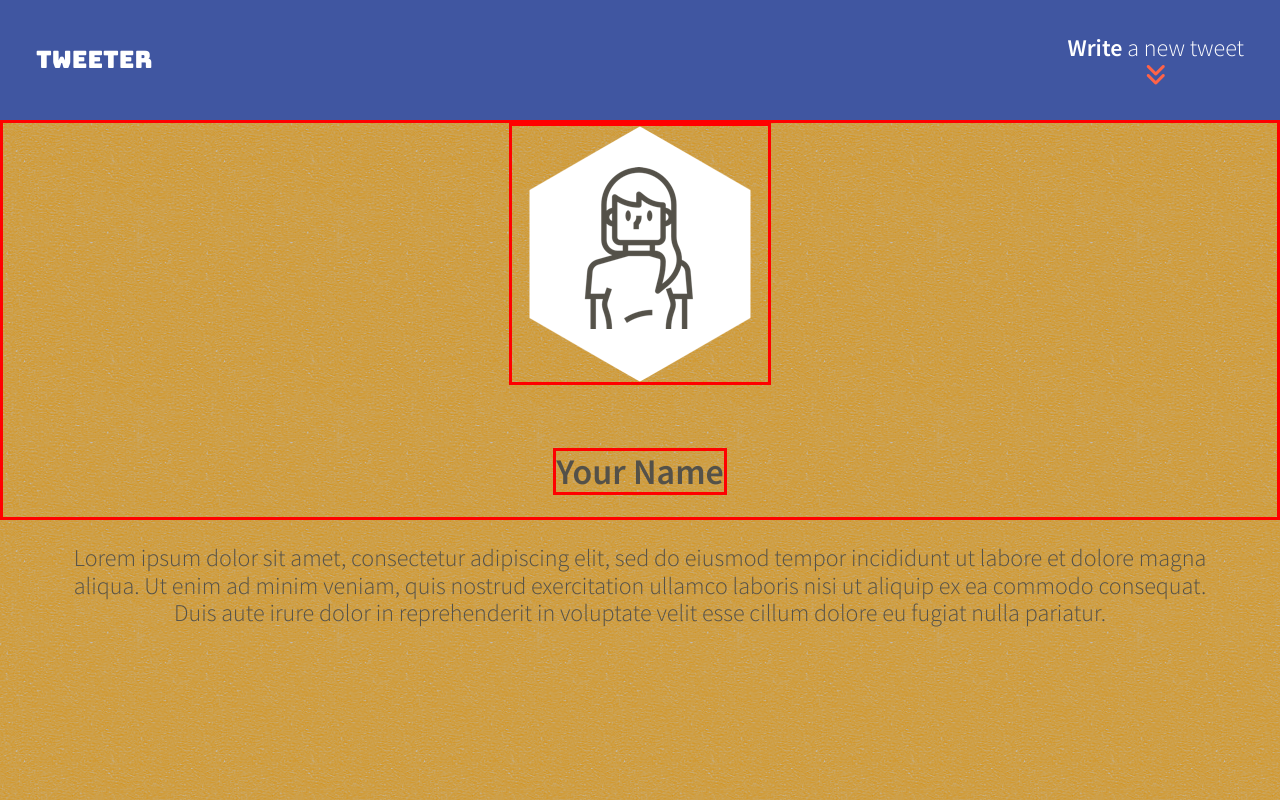
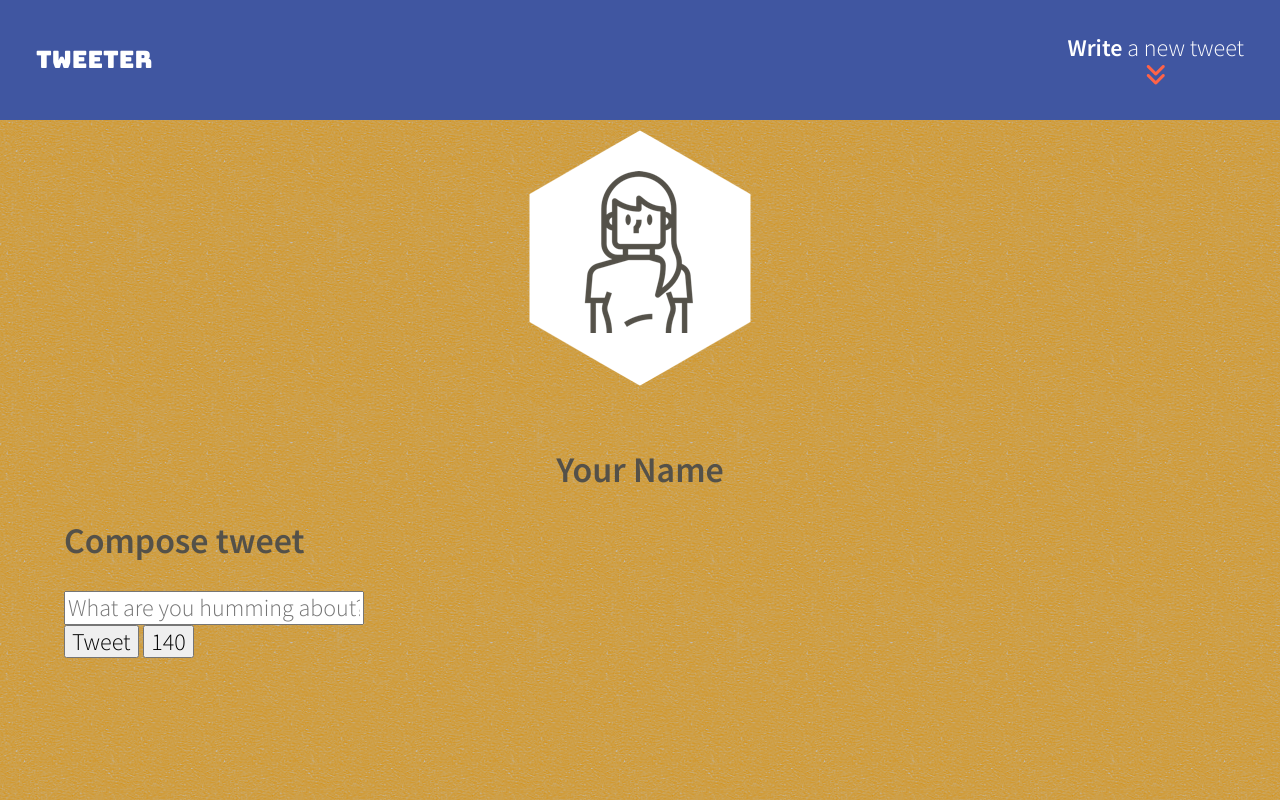
Before and after one commit to open-meadow/tweeter, a website: page public/index.html in a window 1280 px wide. Drawn offline with nearby package versions, Linux system fonts and the light colour scheme.

Commit message:
Continue main styling

```diff
--- a/public/index.html
+++ b/public/index.html
@@ -46,7 +46,16 @@
 
     <!-- Page-specific (main) content here -->
     <main class="container">
-      <p>Lorem ipsum dolor sit amet, consectetur adipiscing elit, sed do eiusmod tempor incididunt ut labore et dolore magna aliqua. Ut enim ad minim veniam, quis nostrud exercitation ullamco laboris nisi ut aliquip ex ea commodo consequat. Duis aute irure dolor in reprehenderit in voluptate velit esse cillum dolore eu fugiat nulla pariatur.</p>
+      <section class="new-tweet">
+        <h2>Compose tweet</h2>
+        <form method="POST" action="/tweets">
+          <input name="text" id="tweet-text" placeholder="What are you humming about?"></input>
+          <div>
+            <button type="submit">Tweet</button>
+            <button name="counter" class="counter" form="tweet-text">140</button>
+          </div>
+        </form>
+      </section>
     </main>
   </body>
 </html>
--- a/public/styles/header.css
+++ b/public/styles/header.css
@@ -1,17 +1,11 @@
+@import url('https://fonts.googleapis.com/css2?family=Bungee&family=Source+Sans+Pro:ital,wght@0,300;0,600;1,300;1,600&display=swap');
+
 header {
   height: 400px;
-  margin-top: 120px;
+  margin-top: 130px;
+  margin-bottom: -40px;
   width: 100%;
   display: flex;
   flex-direction: column;
   align-items: center;
-  border: 3px solid red;
 }
-
-header img {
-  border: 3px solid red;
-}
-
-header h2 {
-  border: 3px solid red;
-}
--- a/public/styles/layout.css
+++ b/public/styles/layout.css
@@ -3,6 +3,8 @@
  * https://css-tricks.com/international-box-sizing-awareness-day/
  * Do not modify these two selectors, please
  */
+
+ @import url('https://fonts.googleapis.com/css2?family=Bungee&family=Source+Sans+Pro:ital,wght@0,300;0,600;1,300;1,600&display=swap');
 
 html {
   box-sizing: border-box;
@@ -33,10 +35,7 @@ body {
   flex-direction: column;
  }
 
- main {
+ .container {
   width: 90%;
-  display: flex;
-  justify-content: center;
-  text-align: center;
   margin: auto;
  }
--- a/public/styles/nav.css
+++ b/public/styles/nav.css
@@ -1,3 +1,5 @@
+@import url('https://fonts.googleapis.com/css2?family=Bungee&family=Source+Sans+Pro:ital,wght@0,300;0,600;1,300;1,600&display=swap');
+
 nav {
   height: 120px;
   width: 100%;
--- a/server/data-files/initial-tweets.json
+++ b/server/data-files/initial-tweets.json
@@ -8,7 +8,7 @@
     "content": {
       "text": "If I have seen further it is by standing on the shoulders of giants"
     },
-    "created_at": 1670093360896
+    "created_at": 1670100470710
   },
   {
     "user": {
@@ -19,6 +19,6 @@
     "content": {
       "text": "Je pense , donc je suis"
     },
-    "created_at": 1670179760896
+    "created_at": 1670186870710
   }
 ]
```
